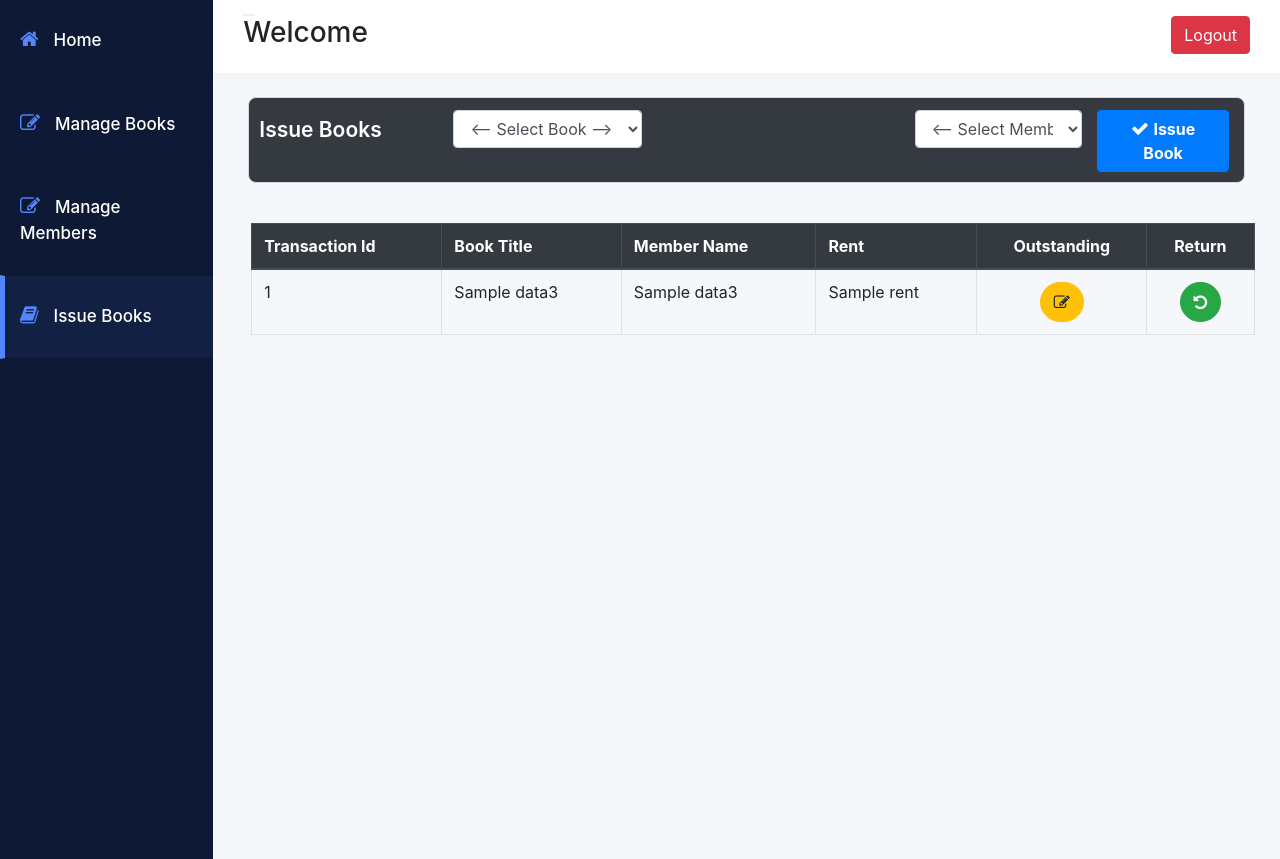
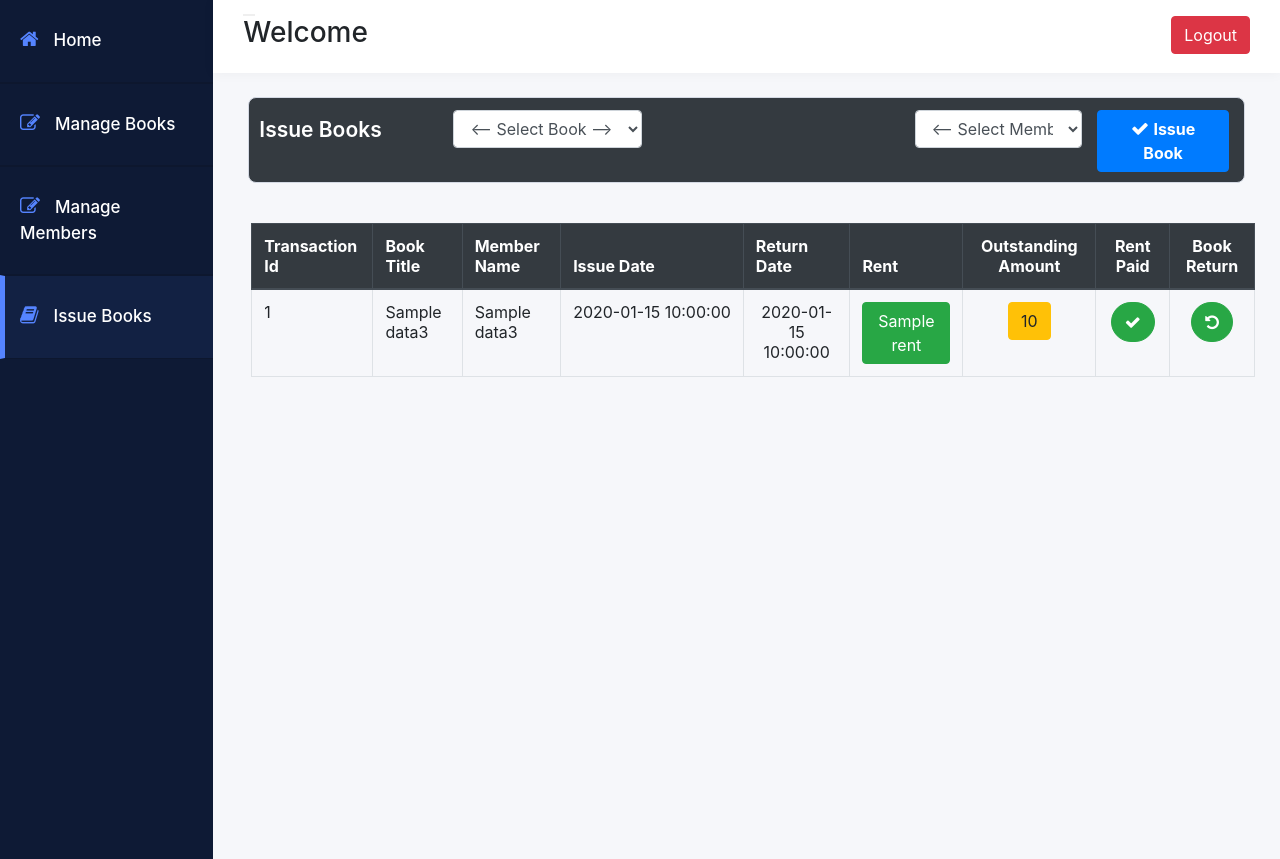
Before and after one commit to Nishant-nj2000/Library_Management, a Flask app: template template/issue_books.html in a window 1280 px wide. Shown: the part 57-916 px from the top of the page. Run offline with Flask 2, Linux system fonts and the light colour scheme; the template is opened without the code that fills it: most values are stand-ins (such as "Sample title", 1, 10 or a date in 2020); some libraries are stand-ins or nearby versions.

Commit message:
books front end

```diff
--- a/app.py
+++ b/app.py
@@ -8,7 +8,7 @@ import string
 import requests
 import json
 from datetime import datetime
-
+from datetime import date
 
 app = Flask(__name__,template_folder = 'template')
 
@@ -155,6 +155,12 @@ def delete_member():
 
 @app.route('/issue_books_page_load')
 def issue_books_page_load():
+	book_id = mysql_query("SELECT book_id from transactions")
+	print(book_id)
+	member_id = mysql_query("SELECT member_id from transactions")
+	print(member_id)
+	result = mysql_query("SELECT b.title,m.m_name from books b,member m,transactions t where b.book_id = t.book_id and m.member_id = t.member_id and b.book_id = '{}' and m.member_id = '{}'".format(book_id,member_id))
+	print(result)
 	data = mysql_query("SELECT book_id,title from books")
 	data1 = mysql_query("SELECT member_id,m_name from members")
 	data3 = mysql_query("SELECT * from transactions")
@@ -165,9 +171,8 @@ def issue_book():
 	if request.method == 'POST':
 		book_id = request.form['book_id']
 		member_id = request.form['member_id']
-		datax = mysql_query("SELECT title from books where book_id = '{}'".format(book_id))
-		datay = mysql_query("SELECT m_name from members where member_id = '{}'".format(member_id))
-		mysql_query("INSERT into transactions(book_id,title,member_id,m_name) values ('{}','{}','{}','{}')".format(book_id,datax[0]['title'],member_id,datay[0]['m_name']))
+		issue_date = date.today()
+		mysql_query("INSERT into transactions(book_id,member_id,issue_date) values ('{}','{}','{}')".format(book_id,member_id,issue_date))
 	return redirect(url_for('issue_books_page_load'))
 
 if __name__ == "__main__":
--- a/template/issue_books.html
+++ b/template/issue_books.html
@@ -64,20 +64,55 @@
             <th scope="col">Transaction Id</th>
             <th scope="col">Book Title</th>
             <th scope="col">Member Name</th>
+            <th scope="col" >Issue Date</th>
+            <th scope="col">Return Date</th>
             <th scope="col">Rent</th>
-            <th scope="col" style="text-align: center;">Outstanding</th>
-            <th scope="col" style="text-align: center;">Return</th>
+            <th scope="col" style="text-align: center;">Outstanding Amount</th>
+            <th scope="col" style="text-align: center;">Rent Paid</th>
+            <th scope="col" style="text-align: center;">Book Return</th>
         </thead>
 
         <tbody>
             {% for x in data3 %}
                 <tr>
                     <td>{{ x['t_id'] }}</td>
-                    <td>{{ x['title'] }}</td>
-                    <td>{{ x['m_name'] }}</td>
-                    <td>{{ x['rent'] }}</td>
-                    <td style="text-align: center;"><button type="submit" name="update" class="btn btn-warning btn-md" style="border-radius: 20px;"><i class="fa fa-pencil-square-o circle-icon" aria-hidden="true"></i></button></td>
-                    <td style="text-align: center;"><button type="submit" name="delete" class="btn btn-success btn-md" style="border-radius: 20px;"><i class="fa fa-undo circle-icon" aria-hidden="true"></i></button></td>
+
+
+                        <td>{{ x['title'] }}</td>
+                        <td>{{ x['m_name'] }}</td>
+
+
+                    <td class="text-nowrap">{{ x['issue_date'] }}</td>
+
+                    {% if x['return_date'] == None %}
+                        <td align="center"><button type="button" name="update" class="btn btn-warning btn-md">NIL</button></td>
+                    {% else %}
+                        <td align="center">{{ x['return_date'] }}</td>
+                    {% endif %}
+
+
+
+                    {% if x['rent'] == 0 %}
+                        <td align="center"><button type="button" name="update" class="btn btn-warning btn-md">NIL</button></td>
+                    {% else %}
+                        <td align="center"><button type="button" name="update" class="btn btn-success btn-md">{{ x['rent'] }}</button></td>
+                    {% endif %}
+
+
+
+                    {% if x['outstanding_amount']==0 %}
+                    <td align="center"><button type="button" name="update" class="btn btn-success btn-md">NIL</button></td>
+                    {% else %}
+                    <td align="center"><button type="button" name="update" class="btn btn-warning btn-md">{{ x['outstanding_amount'] }}</button></td>
+                    {% endif %}
+
+                    {% if x['rent_paid'] == "no" %}
+                        <td align="center"><button type="button" name="delete" class="btn btn-danger" style="border-radius: 20px;"><i class="fa fa-times circle-icon" aria-hidden="true"></i></button></td>
+                    {% else %}
+                        <td align="center"><button type="button" name="delete" class="btn btn-success" style="border-radius: 20px;"><i class="fa fa-check circle-icon" aria-hidden="true"></i></button></td>
+                    {% endif %}
+
+                    <td align="center"><button type="submit" name="delete" class="btn btn-success" style="border-radius: 20px;"><i class="fa fa-undo circle-icon" aria-hidden="true"></i></button></td>
                 </tr>
             {% endfor %}
         </tbody>
--- a/template/manage_members.html
+++ b/template/manage_members.html
@@ -68,6 +68,7 @@
             <th scope="col">Mobile no.</th>
             <th scope="col">Email Id</th>
             <th scope="col">Address</th>
+            <th scope="col">Total Amount Paid</th>
             <th scope="col" style="text-align: center;">Update</th>
             <th scope="col" style="text-align: center;">Delete</th>
         </thead>
@@ -80,6 +81,7 @@
                     <td>{{ x['mobile'] }}</td>
                     <td>{{ x['email_id'] }}</td>
                     <td>{{ x['m_address'] }}</td>
+                    <td>{{ x['total_amount_paid'] }}</td>
                     <td style="text-align: center;"><button type="submit" name="update" class="btn btn-primary" data-toggle="modal" data-target="#update_member{{ x['member_id'] }}" style="border-radius: 20px;"><i class="fa fa-pencil-square-o circle-icon" aria-hidden="true"></i></button></td>
                     <td style="text-align: center;"><button type="submit" name="delete" class="btn btn-danger" data-toggle="modal" data-target="#delete_member{{ x['member_id'] }}" style="border-radius: 20px;"><i class="fa fa-trash circle-icon" aria-hidden="true"></i></button></td>
                 </tr>
```
